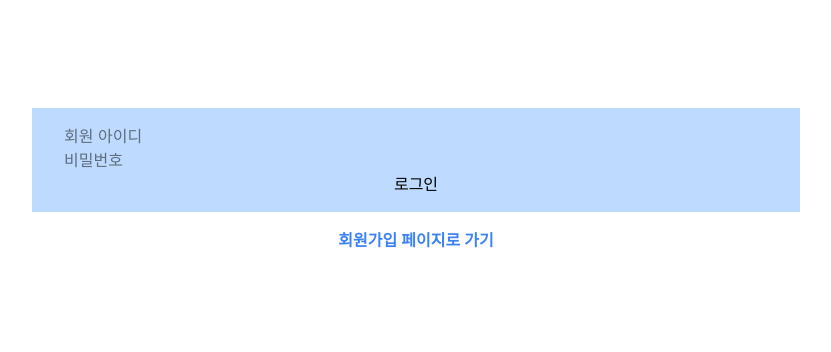
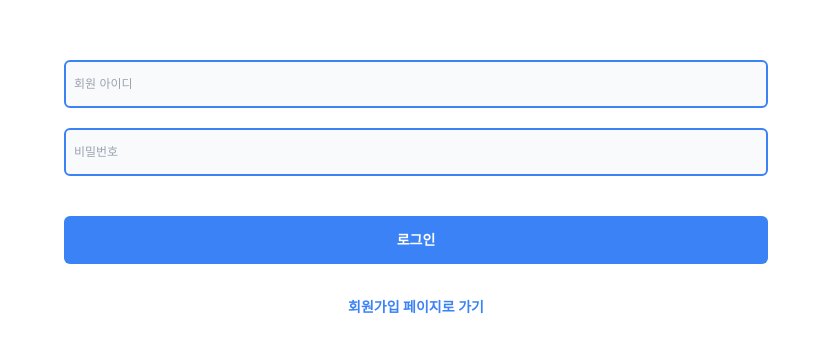
Before and after one commit to somn45/next-todo-chart, a Next.js app: page /login in a window 1280 px wide. Shown: the part 212-564 px from the top of the page, without its empty margins (224-1055 px from the left). Built offline with nearby package versions, Linux system fonts and the light colour scheme; no server answers.

Commit message:
feat : input, submit button, 에러 메세지 텍스츠 요소에 스타일링 추가

```diff
--- a/src/app/global.css
+++ b/src/app/global.css
@@ -4,11 +4,14 @@
   /* 라이트 모드 */
   --color-bg-light: #ffffff;
   --color-1st-light: #3b82f6;
+  --color-1st-darker-light: #0056b3;
   --color-2nd-light: #8b5cf6;
-  --color-border-light: #f8fafc;
+  --color-surface-light: #f8fafc;
   --color-text-light: #1e293b;
+  --color-text-on-primary: #ffffff;
   --color-bg-disabled: #f3f4f6;
   --color-text-disabled: #9ca3af;
+  --color-error-light: #ff3b30;
 
   /* 다크 모드 */
   --color-bg-dark: #0f172a;
@@ -16,10 +19,12 @@
   --color-2nd-dark: #a78bfa;
   --color-border-dark: #1e293b;
   --color-text-dark: #f1f5f9;
+  --color-error-dark: #ff453a;
 
-  --text-base: "14px";
-  --text-lg: "16px";
-  --text-heading: "24px";
+  --text-sm: 12px;
+  --text-base: 14px;
+  --text-lg: 16px;
+  --text-heading: 24px;
 }
 
 @utility global-wrapper {
@@ -31,5 +36,13 @@
 }
 
 @utility container {
-  @apply flex w-full max-w-3xl bg-blue-200 px-8 py-4;
+  @apply flex w-full max-w-3xl flex-col gap-5 px-8 py-4;
 }
+
+@utility input-default {
+  @apply border-1st-light focus:border-2nd-light bg-surface-light text-text-light placeholder:text-text-disabled h-12 rounded-md border-2 py-1 pl-2 text-sm outline-0;
+}
+
+@utility submit-default {
+  @apply bg-1st-light hover:bg-1st-darker-light text-text-on-primary h-12 rounded-md text-base font-semibold;
+}
--- a/src/components/ui/atoms/Button.tsx
+++ b/src/components/ui/atoms/Button.tsx
@@ -11,5 +11,9 @@ export default function Button({ type, value, onClick }: ButtonProps) {
         {value}
       </button>
     );
-  return <button type={type}>{value}</button>;
+  return (
+    <button type={type} className="submit-default">
+      {value}
+    </button>
+  );
 }
--- a/src/components/ui/atoms/ErrorMessage.tsx
+++ b/src/components/ui/atoms/ErrorMessage.tsx
@@ -13,5 +13,12 @@ export default function ErrorMessage({
 
   if (successSignal)
     return <p data-testid={dataTestId}>{isShowErrorMessage ? message : ""}</p>;
-  return <p data-testid={dataTestId}>{message}</p>;
+  return (
+    <p
+      data-testid={dataTestId}
+      className="text-error-light text-sm font-semibold"
+    >
+      {message}
+    </p>
+  );
 }
--- a/src/components/ui/atoms/Input.tsx
+++ b/src/components/ui/atoms/Input.tsx
@@ -20,6 +20,7 @@ export default function Input({
       data-testid={dataTestId}
       readOnly={isReadOnly}
       hidden={isHidden}
+      className="input-default"
     />
   );
 }
--- a/src/components/ui/organisms/JoinForm.tsx
+++ b/src/components/ui/organisms/JoinForm.tsx
@@ -13,7 +13,7 @@ export default function JoinForm() {
       role="form"
       action={formAction}
       aria-label="회원가입 양식"
-      className="container flex-col"
+      className="container"
     >
       <Input
         type="text"
@@ -39,8 +39,8 @@ export default function JoinForm() {
         name="email"
         ariaLabel="이메일 입력칸"
       />
+      <ErrorMessage message={state.message} dataTestId="validate-message" />
       <Button type="submit" value="회원가입" />
-      <ErrorMessage message={state.message} dataTestId="validate-message" />
     </form>
   );
 }
--- a/src/components/ui/organisms/LoginForm.tsx
+++ b/src/components/ui/organisms/LoginForm.tsx
@@ -13,7 +13,7 @@ export default function LoginForm() {
       role="form"
       action={formAction}
       aria-label="로그인 양식"
-      className="container flex-col"
+      className="container"
     >
       <Input
         type="text"
@@ -27,8 +27,8 @@ export default function LoginForm() {
         name="password"
         ariaLabel="비밀번호 입력칸"
       />
+      <ErrorMessage message={state.message} dataTestId="validate-message" />
       <Button type="submit" value="로그인" />
-      <ErrorMessage message={state.message} dataTestId="validate-message" />
     </form>
   );
 }
```
